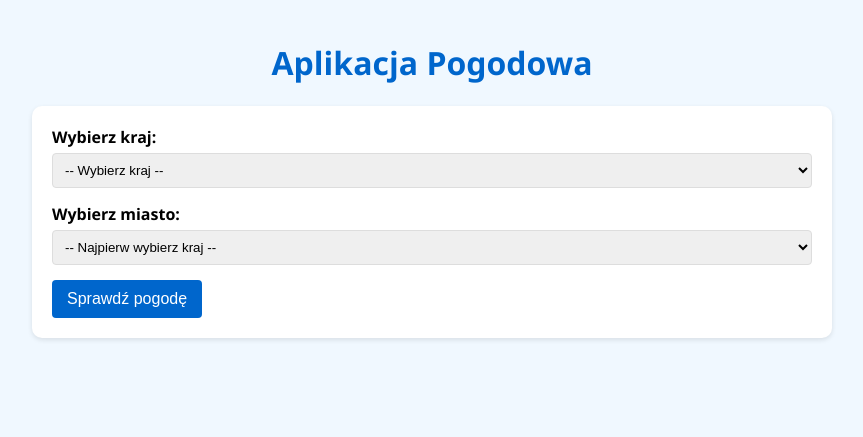
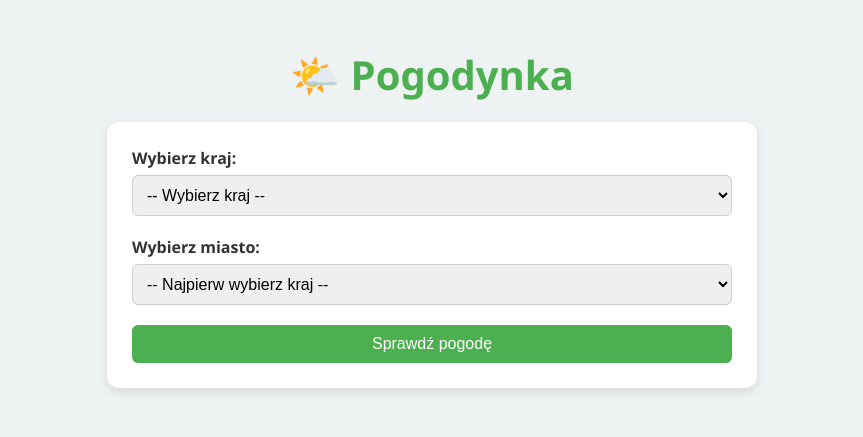
Before and after one commit to JacKoz7/Chmura-Zadanie, a Flask app: page / in a window 1280 px wide. Shown: the top 437 px of the page, without its empty margins (208-1071 px from the left). Run offline with Flask 2, Linux system fonts and the light colour scheme.

Commit message:
final changes

```diff
--- a/templates/index.html
+++ b/templates/index.html
@@ -1,94 +1,133 @@
 <!DOCTYPE html>
 <html lang="pl">
 <head>
-    <meta charset="UTF-8">
-    <meta name="viewport" content="width=device-width, initial-scale=1.0">
-    <title>Aplikacja Pogodowa</title>
+    <meta charset="UTF-8" />
+    <meta name="viewport" content="width=device-width, initial-scale=1.0"/>
+    <title>Weather App</title>
     <style>
+        :root {
+            --primary-color: #4caf50;
+            --accent-color: #81c784;
+            --bg-color: #eef2f3;
+            --white: #ffffff;
+            --text-color: #333;
+            --shadow: rgba(0, 0, 0, 0.1);
+        }
+
         body {
             font-family: 'Segoe UI', Tahoma, Geneva, Verdana, sans-serif;
-            background-color: #f0f8ff;
-            max-width: 800px;
-            margin: 0 auto;
+            background-color: var(--bg-color);
+            margin: 0;
             padding: 20px;
+            color: var(--text-color);
         }
+
         h1 {
-            color: #0066cc;
+            color: var(--primary-color);
+            text-align: center;
+            font-size: 2.5rem;
+            margin-bottom: 20px;
+        }
+
+        .form-container,
+        .weather-container {
+            background-color: var(--white);
+            border-radius: 12px;
+            padding: 25px;
+            box-shadow: 0 4px 10px var(--shadow);
+            max-width: 600px;
+            margin: 0 auto 30px;
+        }
+
+        .form-group {
+            margin-bottom: 20px;
+        }
+
+        label {
+            display: block;
+            font-weight: bold;
+            margin-bottom: 6px;
+        }
+
+        select, button {
+            width: 100%;
+            padding: 10px;
+            border-radius: 6px;
+            font-size: 1rem;
+            box-sizing: border-box;
+        }
+
+        select {
+            border: 1px solid #ccc;
+        }
+
+        button {
+            background-color: var(--primary-color);
+            color: white;
+            border: none;
+            transition: background-color 0.3s ease;
+        }
+
+        button:hover {
+            background-color: #388e3c;
+        }
+
+        .weather-container h2 {
+            color: var(--primary-color);
+            text-align: center;
+            margin-top: 0;
+        }
+
+        .weather-icon {
+            width: 80px;
+            height: 80px;
+            display: block;
+            margin: 10px auto;
+        }
+
+        .temperature {
+            font-size: 2.2rem;
+            font-weight: bold;
             text-align: center;
         }
-        .form-container {
-            background-color: white;
-            border-radius: 10px;
-            padding: 20px;
-            box-shadow: 0 2px 5px rgba(0, 0, 0, 0.1);
+
+        .description {
+            text-align: center;
+            font-style: italic;
+            text-transform: capitalize;
             margin-bottom: 20px;
         }
-        .form-group {
-            margin-bottom: 15px;
-        }
-        label {
-            display: block;
-            margin-bottom: 5px;
-            font-weight: bold;
-        }
-        select {
-            width: 100%;
-            padding: 8px;
-            border: 1px solid #ddd;
-            border-radius: 4px;
-            box-sizing: border-box;
-        }
-        button {
-            background-color: #0066cc;
-            color: white;
-            border: none;
-            padding: 10px 15px;
-            border-radius: 4px;
-            cursor: pointer;
-            font-size: 16px;
-        }
-        button:hover {
-            background-color: #004d99;
-        }
-        .weather-container {
-            background-color: white;
-            border-radius: 10px;
-            padding: 20px;
-            box-shadow: 0 2px 5px rgba(0, 0, 0, 0.1);
-            display: flex;
-            flex-direction: column;
-            align-items: center;
-        }
+
         .weather-info {
             display: grid;
-            grid-template-columns: repeat(auto-fit, minmax(150px, 1fr));
-            gap: 15px;
-            width: 100%;
-            margin-top: 20px;
+            grid-template-columns: repeat(auto-fit, minmax(120px, 1fr));
+            gap: 16px;
         }
+
         .weather-item {
+            background-color: #f9f9f9;
+            border-radius: 8px;
+            padding: 12px;
             text-align: center;
-            padding: 10px;
-            background-color: #f5f5f5;
-            border-radius: 5px;
+            box-shadow: 0 2px 5px var(--shadow);
         }
-        .weather-icon {
-            width: 64px;
-            height: 64px;
+
+        .weather-item h3 {
+            margin-bottom: 6px;
+            font-size: 1.1rem;
+            color: var(--primary-color);
         }
+
+        @media (max-width: 600px) {
             .temperature {
-            font-size: 2em;
-            font-weight: bold;
-            margin: 10px 0;
+                font-size: 1.8rem;
             }
-        .description {
-            font-style: italic;
-            text-transform: capitalize;
         }
     </style>
 </head>
 <body>
-    <h1>Aplikacja Pogodowa</h1>
+
+<h1>🌤️ Pogodynka</h1>
 
 <div class="form-container">
     <form method="POST">
@@ -118,12 +157,9 @@
 
 {% if weather_data %}
 <div class="weather-container">
-        <h2>Pogoda w mieście {{ weather_data.city }}</h2>
-
+    <h2>Pogoda w {{ weather_data.city }}</h2>
     <img class="weather-icon" src="http://openweathermap.org/img/wn/{{ weather_data.icon }}@2x.png" alt="Ikona pogody">
-
     <div class="temperature">{{ weather_data.temperature }}°C</div>
-
     <div class="description">{{ weather_data.description }}</div>
 
     <div class="weather-info">
@@ -131,12 +167,10 @@
             <h3>Wilgotność</h3>
             <p>{{ weather_data.humidity }}%</p>
         </div>
-
         <div class="weather-item">
             <h3>Ciśnienie</h3>
             <p>{{ weather_data.pressure }} hPa</p>
         </div>
-
         <div class="weather-item">
             <h3>Wiatr</h3>
             <p>{{ weather_data.wind_speed }} m/s</p>
@@ -150,18 +184,14 @@
         const countrySelect = document.getElementById('country');
         const citySelect = document.getElementById('city');
         const selectedCountry = countrySelect.value;
-
-            // Wyczyszczenie listy miast
         citySelect.innerHTML = '';
 
         if (selectedCountry) {
-                // Dodanie domyślnej opcji
             const defaultOption = document.createElement('option');
             defaultOption.value = '';
             defaultOption.textContent = '-- Wybierz miasto --';
             citySelect.appendChild(defaultOption);
 
-                // Wysłanie zapytania AJAX o miasta dla wybranego kraju
             fetch(`/api/cities?country=${selectedCountry}`)
                 .then(response => response.json())
                 .then(data => {
@@ -173,7 +203,6 @@
                     });
                 });
         } else {
-                // Jeśli nie wybrano kraju, wyświetl domyślną opcję
             const option = document.createElement('option');
             option.value = '';
             option.textContent = '-- Najpierw wybierz kraj --';
@@ -181,5 +210,6 @@
         }
     }
 </script>
+
 </body>
 </html>
```
Lines whose indentation alone changed are shown as unchanged.
